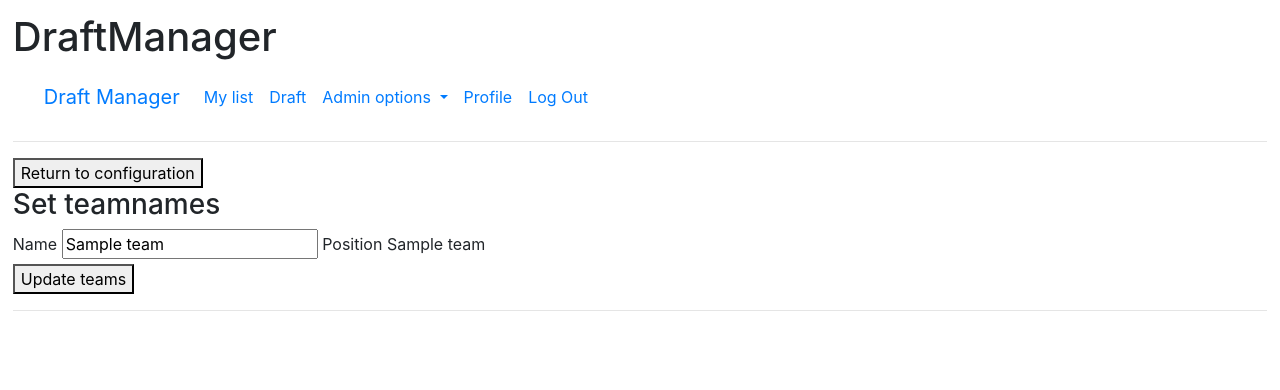
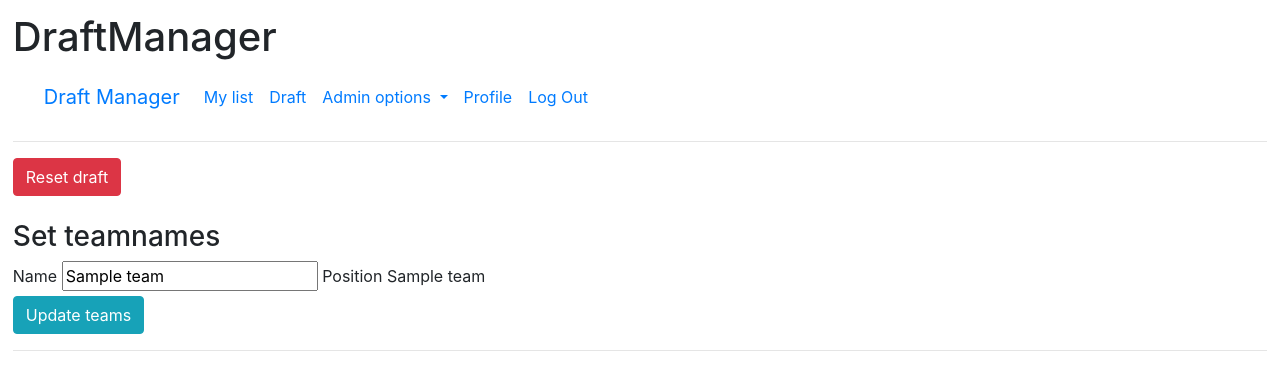
Before and after one commit to juaxE/DraftManager, a Flask app: template templates/config.html in a window 1280 px wide. Shown: the top 390 px of the page. Run offline with Flask 3, Linux system fonts and the light colour scheme; the visitor is signed in with stand-in values (Sample User, id 1); the template is opened without the code that fills it: most values are stand-ins (such as "Sample title", 1, 10 or a date in 2020).

```diff
--- a/draft_config.py
+++ b/draft_config.py
@@ -1,6 +1,5 @@
 from db import db
 from sqlalchemy import text
-
 
 def load_config():
     sql = text("SELECT id, name, participants, rounds, snake, confirmed FROM draft_configuration")
--- a/templates/config.html
+++ b/templates/config.html
@@ -7,52 +7,55 @@
 {% if configuration[5] == 0 %}
 
 <form  action="/updateConfig" method="POST" >
+    <div class="mb-3">
     <input type="hidden" name="id" value="{{ configuration[0] }}">
-    <label>Name</label>
-        <input name="name" type="text" value="{{ configuration[1] }}">
-    <label>Participants</label>
-        <input name="participants" type="number" value="{{ configuration[2] }}" min="1" max="50">
-    <label>Rounds</label>
-        <input name="rounds" type="number" value="{{ configuration[3] }}" min="1" max="40">
-    <label>Snake</label>
-        <select name="snake">
+    <label class="form-label">Name</label>
+        <input class="form-control" name="name" type="text" maxlength="40" value="{{ configuration[1] }}" required>
+    <label class="form-label" >Participants</label>
+        <input name="participants" type="number" value="{{ configuration[2] }}" min="1" max="50" required>
+    <label class="form-label" >Rounds</label>
+        <input  name="rounds" type="number" value="{{ configuration[3] }}" min="1" max="40" required>
+    <label class="form-label" >Snake</label>
+        <select class="form-select"name="snake">
             <option value=1 {% if configuration[4] == 1 %} selected{% endif %}>Yes</option>
             <option value=0 {% if configuration[4] ==  0 %} selected{% endif %}>No</option>
         </select>
-    <button type="submit">Update draft settings</button>
+    <button class="btn btn-info"type="submit">Update draft settings</button>
+</div>
 </form>
+</br>
 <p>When you are sure the draft settings are correct, please confirm the draft settings from the button below.</p>
 <form action="/toggleConfirmConfig" method="POST" onsubmit="return confirm('Are you sure you want to confirm the draft settings?')">
     <input type="hidden" name="id" value="{{ configuration[0] }}">
     <input type="hidden" name="confirmed" value="{{ configuration[5] }}">
-    <button type="submit" >CONFIRM DRAFT SETTINGS</button>
+    <button class="btn btn-success" type="submit" >CONFIRM DRAFT SETTINGS</button>
 </form>
 
 
 {% else %}
 
-<form action="/toggleConfirmConfig" method="POST" onsubmit="return confirm('Are you sure you want to return to config? This resets teams.')">
+<form action="/toggleConfirmConfig" method="POST" onsubmit="return confirm('Are you sure you want to return to config? This resets the draft.')">
     <input type="hidden" name="id" value="{{ configuration[0] }}">
     <input type="hidden" name="confirmed" value="{{ configuration[5] }}">
-    <button type="submit" >Return to configuration</button>
+    <button class="btn btn-danger" type="submit" >Reset draft</button>
 </form>
-
+<br>
 <div>
 <h3>Set teamnames</h3>
 
 <form  action="/updateTeams" method="POST" onsubmit="return confirm('Are you sure you want to update teamnames?')">
 
 {% for team in teams_list %}
-<div>
-<input type="hidden" name="id" value="{{ team[0] }}">
-    <label>Name</label>
-        <input name="name" type="text" value="{{ team[1] }}">
-    <label>Position</label>
-        {{ team[2] }}
-</div>
+    <div>
+        <input type="hidden" name="id" value="{{ team[0] }}">
+        <label class="form-label">Name</label>
+        <input name="name" maxlength="60" type="text" value="{{ team[1] }}">
+        <label class="form-label">Position</label>
+        <span>{{ team[2] }}</span>
+    </div>
 {% endfor %}
 
-<button type="submit">Update teams</button>
+<button class="btn btn-info" type="submit">Update teams</button>
 </form>
 </div>
 
--- a/templates/layout.html
+++ b/templates/layout.html
@@ -9,7 +9,7 @@
 <nav class="navbar navbar-expand-lg bg-body-tertiary">
     <div class="container-fluid">
             <a class="navbar-brand" href="/">Draft Manager</a>
-            <button class="navbar-toggler" type="button" data-bs-toggle="collapse" data-bs-target="#navbarNavDropdown" aria-controls="navbarNavDropdown" aria-expanded="false" aria-label="Toggle navigation">
+            <button class="navbar-toggler navbar-light" type="button" data-bs-toggle="collapse" data-bs-target="#navbarNavDropdown" aria-controls="navbarNavDropdown" aria-expanded="false" aria-label="Toggle navigation">
                 <span class="navbar-toggler-icon"></span>
               </button>
               <div class="collapse navbar-collapse" id="navbarNavDropdown">
```
Also changed, not shown: schema.sql (+4 -4 lines).
